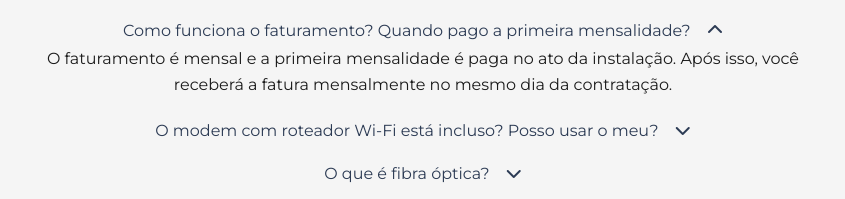
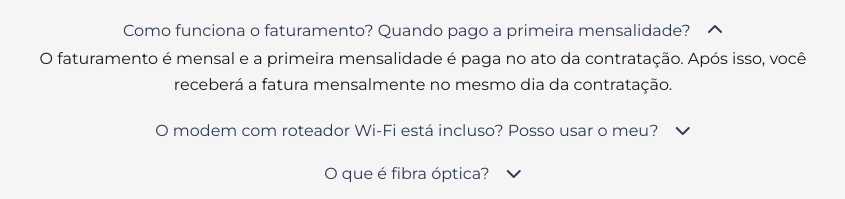
Before and after one commit to EnricoGregorio/netpara, a plain HTML site: page docs/support.html in a window 1280 px wide. Both pictures are taken after a click on the heading 640 px from the left and 202 px from the top of the page. Shown: the part 172-371 px from the top of the page, 217-1062 px from the left. Drawn offline with nearby package versions, Linux system fonts and the light colour scheme.

Commit message:
Alterei o conteúdo do faq Antes estava "O faturamento é mensal e a primeira mensalidade é paga no ato da *instalação*." e eu atualizei a última palavra para "contratação"

```diff
--- a/docs/support.html
+++ b/docs/support.html
@@ -51,7 +51,7 @@
                 </summary>
                 <div itemscope itemprop="acceptedAnswer" itemtype="https://schema.org/Answer">
                     <p class="faq-answer" itemprop="text">
-                        O faturamento é mensal e a primeira mensalidade é paga no ato da instalação.
+                        O faturamento é mensal e a primeira mensalidade é paga no ato da contratação.
                         Após isso, você receberá a fatura mensalmente no mesmo dia da contratação.
                     </p>
                 </div>
```
